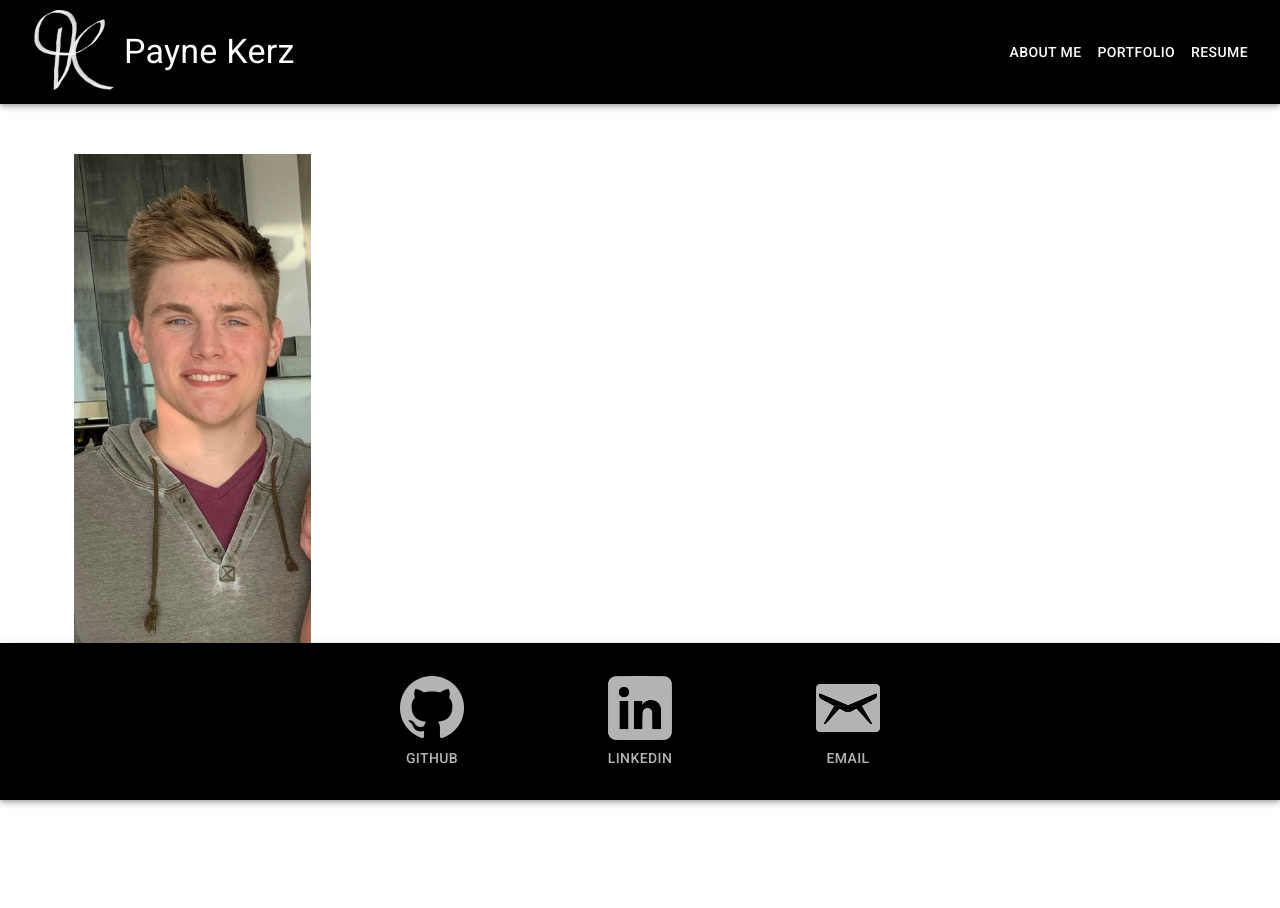
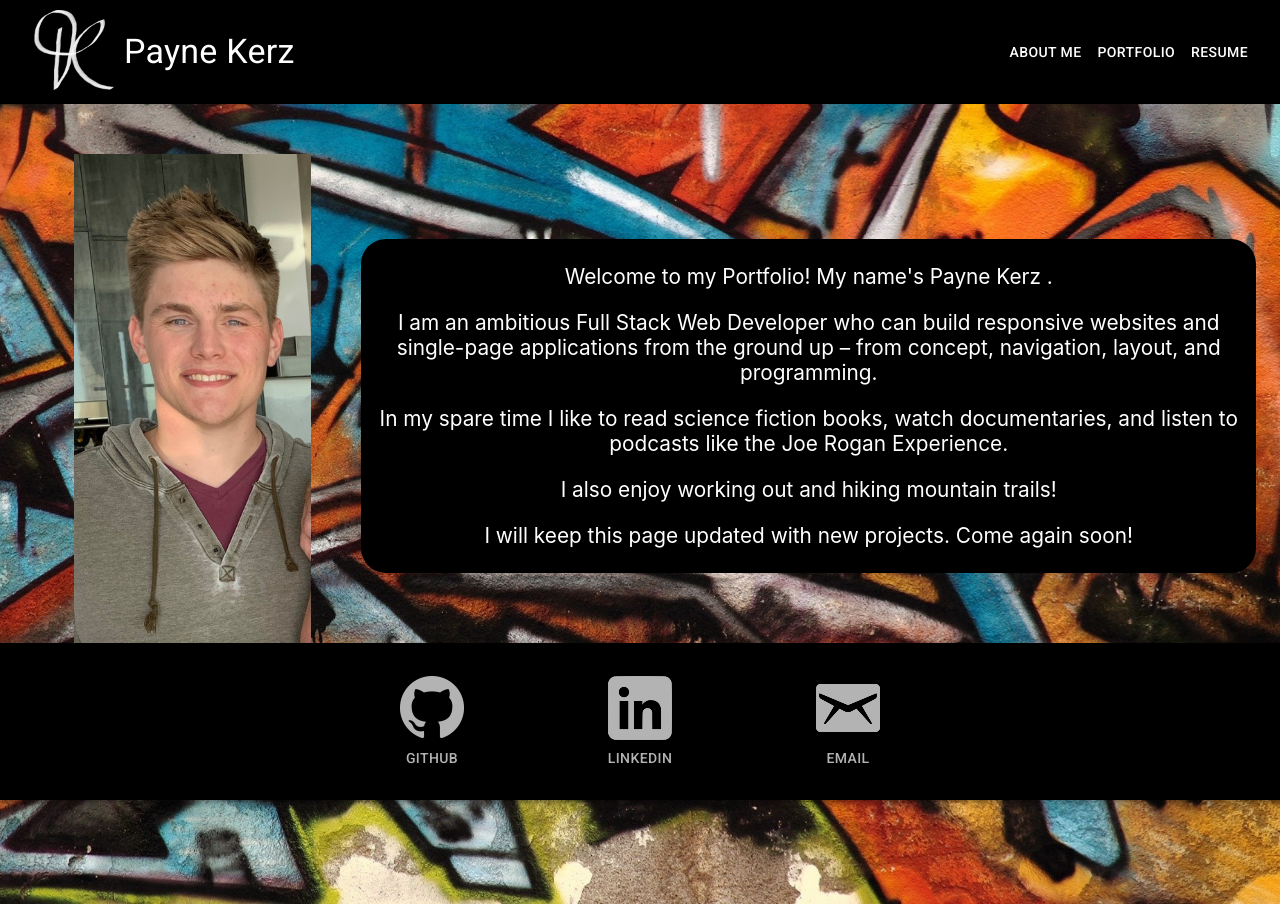
Before and after one commit to paynekerz/New_Portfolio, a React (Create React App) app: page / in a window 1280 px wide. After the commit the page ends 800 px from the top, so only its background shows below. Built offline with nearby package versions, Linux system fonts and the light colour scheme.

Commit message:
about changes

```diff
--- a/src/pages/AboutMe.js
+++ b/src/pages/AboutMe.js
@@ -15,19 +15,23 @@ export default function AboutMe() {
     const classes = useStyles();
 
     return (
+        <div className="background">
             <Container>
             <div className="flexDiv">
                 <div className="aboutPic">
                     <img src="/images/profile-pic.jpeg" className={classes.profile} alt=""/>
                 </div>
+                <div className="aboutCont">
                     <div className="aboutDesc">
-                <p>Welcome to my Portfolio! My name is Payne Kerz .</p>
+                        <p>Welcome to my Portfolio! My name's Payne Kerz .</p>
                         <p>I am an ambitious Full Stack Web Developer who can build responsive websites and single-page applications from the ground up – from concept, navigation, layout, and programming. </p>
-                <p>I am a fast learner, hard worker, and ultimate team player proficient in a wide array of technical languages.</p>
-                <p>I have a proven aptitude in problem-solving while maintaining a positive professional demeanor while providing an exceptional customer experience and can easily work efficiently independently or adapt quickly to a team environment.</p>
+                        <p>In my spare time I like to read science fiction books, watch documentaries, and listen to podcasts like the Joe Rogan Experience.</p>
+                        <p>I also enjoy working out and hiking mountain trails!</p>
                         <p>I will keep this page updated with new projects. Come again soon!</p>
                     </div>
                 </div>
+            </div>
             </Container>
+        </div>
     )
 }
--- a/src/styles/About.css
+++ b/src/styles/About.css
@@ -1,3 +1,12 @@
+.background {
+    background-image: url(../wallpaper-mania.com_High_resolution_wallpaper_background_ID_77701281364.jpg);
+    position: fixed;
+    min-width: 100%;
+    min-height: 100%;
+    background-size: cover;
+    background-position: center;
+}
+
 .flexDiv {
     display: flex;
     flex-direction: row;
@@ -10,6 +19,13 @@
     padding: 50px;
 }
 
+.aboutCont {
+  border-radius: 25px;
+  background: black;
+  padding: 5px;
+}
+
 .aboutDesc {
     font-size: 1.3rem;
+    color: white;
 }
```
Lines whose indentation alone changed are shown as unchanged.
